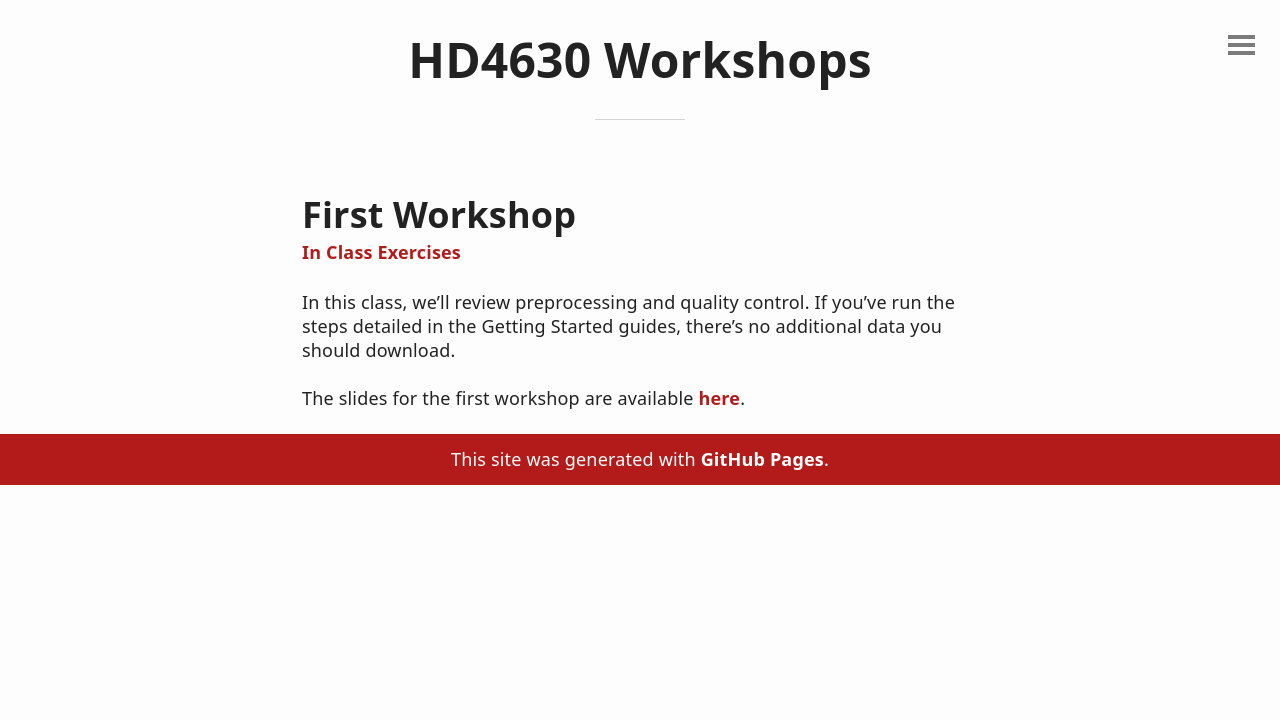
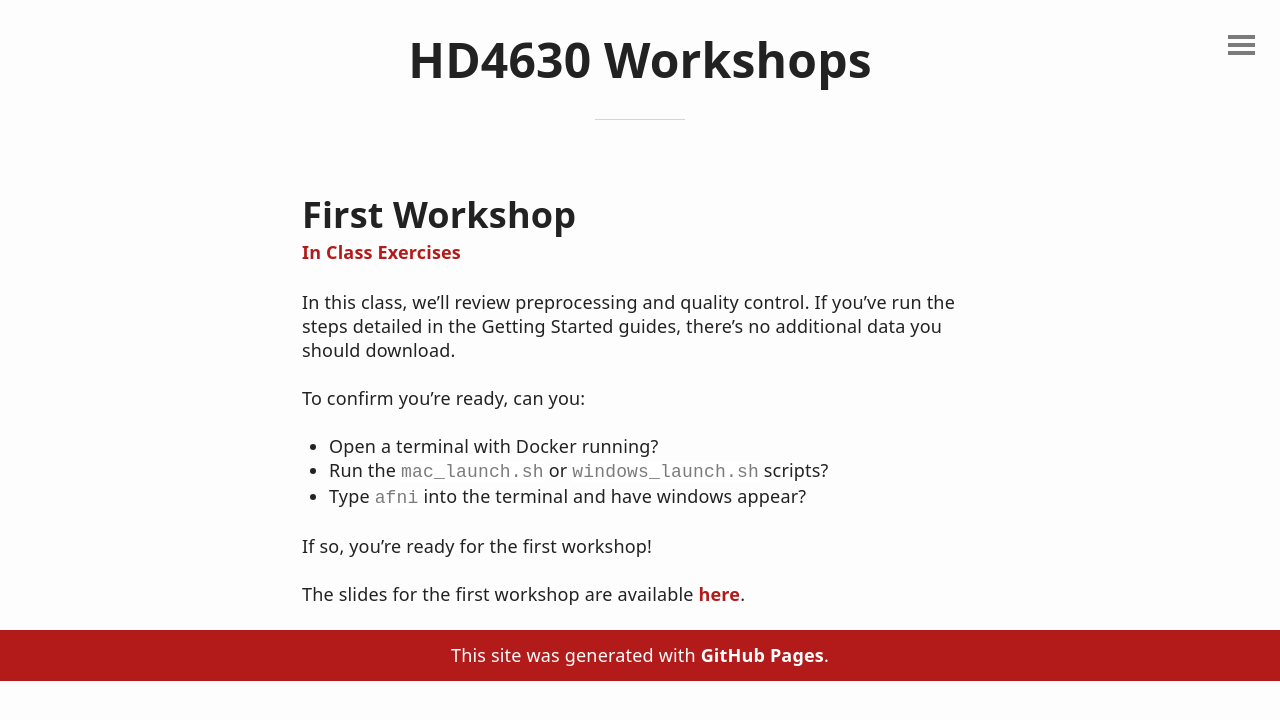
Before and after one commit to emdupre/hd4630_workshops, a Jekyll site: the page built from _posts/2017-03-12-first-workshop.markdown, in a window 1280 px wide. Shown: the top 720 px of the page. Built offline with Jekyll 4.4.1, drawn with Linux system fonts in a browser that asks for light colours.

Commit message:
Update posts to link to relevant slidesets

```diff
--- a/_posts/2017-02-14-installing-docker.markdown
+++ b/_posts/2017-02-14-installing-docker.markdown
@@ -5,7 +5,7 @@
 categories: ['Getting Started for Mac', 'Getting Started for Windows']
 ---
 
-In this class we'll be using [software containerization][digital-ocean] to run our image processing software, [AFNI][afni]. You'll need to install a few dependencies to get this running.
+In this workshop series we'll be using [software containerization][digital-ocean] to run our image processing software, [AFNI][afni]. For more detail on Docker and AFNI, check out the [slides][slides] from our introductory session. Here, we'll walk through the dependencies you'll need to install to get these running.
 
 The first of these is Docker, which will host AFNI. The version of Docker you'll need will vary by your operating system. For ease, the versions of Docker necessary for each of the common operating systems are listed below:
 
--- a/_posts/2017-03-12-first-workshop.markdown
+++ b/_posts/2017-03-12-first-workshop.markdown
@@ -7,6 +7,13 @@
 
 In this class, we'll review preprocessing and quality control. If you've run the steps detailed in the Getting Started guides, there's no additional data you should download.
 
+To confirm you're ready, can you:
+* Open a terminal with Docker running?
+* Run the `mac_launch.sh` or `windows_launch.sh` scripts?
+* Type `afni` into the terminal and have windows appear?
+
+If so, you're ready for the first workshop!
+
 The slides for the first workshop are available [here][slides].
 
 
```
Also changed, not shown: other parts of _posts/2017-02-14-installing-docker.markdown (+1 -0 lines).
